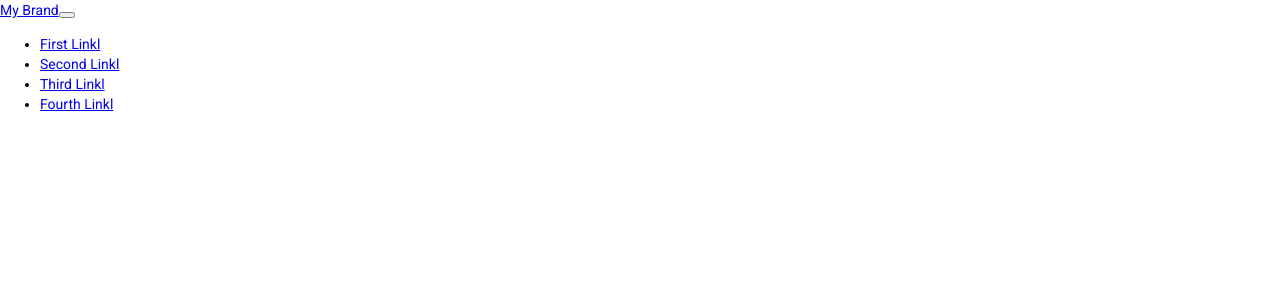
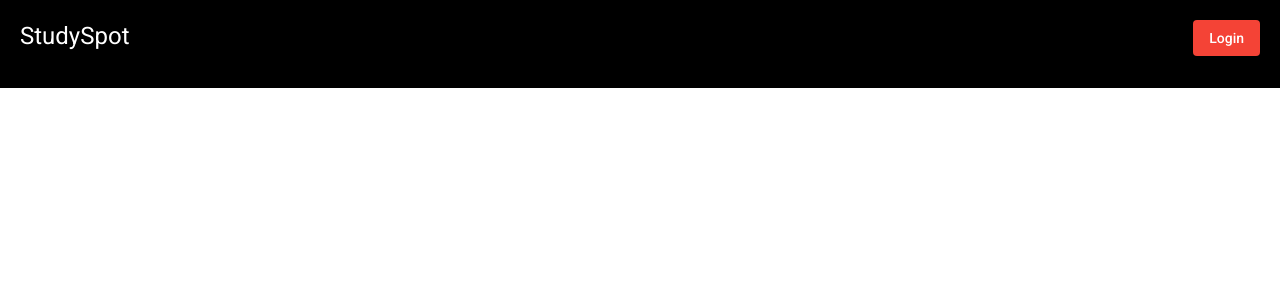
Before and after one commit to 2Simple4u/StudySpot, an Angular app in the folder StudySpot/: page /navbar in a window 1280 px wide. Shown: the top 300 px of the page. Built offline with nearby package versions, Linux system fonts and the light colour scheme.

Commit message:
One comp. loginPage is added and navbar is created

```diff
--- a/StudySpot/src/app/app.component.css
+++ b/StudySpot/src/app/app.component.css
@@ -0,0 +1,4 @@
+* {
+    margin: 0;
+    padding: 0;
+  }
--- a/StudySpot/src/app/home/home-navbar/home-navbar.component.css
+++ b/StudySpot/src/app/home/home-navbar/home-navbar.component.css
@@ -0,0 +1,15 @@
+.container{
+    display: flex;
+    padding: 20px;
+    background-color: black;
+    color: white;
+
+}
+.icon:hover{
+cursor:pointer;
+color: crimson;
+}
+
+.login_button{
+    margin-left: auto;
+}
--- a/StudySpot/src/app/home/home-navbar/home-navbar.component.html
+++ b/StudySpot/src/app/home/home-navbar/home-navbar.component.html
@@ -1,23 +1,9 @@
-<nav class="navbar  navbar-light  bg-light navbar-expand-sm">
-    <a class="navbar-brand" href="#">My Brand</a>
-    <button class="navbar-toggler" type="button" data-toggle="collapse" data-target="#navbarContent">
-      <span class="navbar-toggler-icon"></span>
-      </button>
+<div class=" container">
+    <div class="icon">
+        <h1>StudySpot</h1>
+    </div>
+    <div class="login_button">
+        <button mat-raised-button color="warn">Login</button>
+    </div>
 
-    <div class="collapse navbar-collapse" id="navbarContent">
-      <ul class="navbar-nav">
-        <li class="nav-item">
-          <a class="nav-link" href='#'>First Linkl</a>
-        </li>
-        <li class="nav-item">
-          <a class="nav-link" href='#'>Second Linkl</a>
-        </li>
-        <li class="nav-item">
-          <a class="nav-link" href='#'>Third Linkl</a>
-        </li>
-        <li class="nav-item">
-          <a class="nav-link" href='#'>Fourth Linkl</a>
-        </li>
-    </ul>
-   </div>
-  </nav>
+</div>
--- a/StudySpot/src/app/home/home-navbar/home-navbar.component.ts
+++ b/StudySpot/src/app/home/home-navbar/home-navbar.component.ts
@@ -1,7 +1,7 @@
 import { Component, OnInit } from '@angular/core';
 
 @Component({
-  selector: 'app-home-navbar',
+  selector: 'navbar',
   templateUrl: './home-navbar.component.html',
   styleUrls: ['./home-navbar.component.css']
 })
--- a/StudySpot/src/app/home/home.component.html
+++ b/StudySpot/src/app/home/home.component.html
@@ -1 +1 @@
-<p>home works!</p>
+<navbar></navbar>
--- /dev/null
+++ b/StudySpot/src/app/login-page/login-page.component.html
@@ -0,0 +1 @@
+<p>login-page works!</p>
--- /dev/null
+++ b/StudySpot/src/app/login-page/login-page.component.ts
@@ -0,0 +1,15 @@
+import { Component, OnInit } from '@angular/core';
+
+@Component({
+  selector: 'app-login-page',
+  templateUrl: './login-page.component.html',
+  styleUrls: ['./login-page.component.css']
+})
+export class LoginPageComponent implements OnInit {
+
+  constructor() { }
+
+  ngOnInit(): void {
+  }
+
+}
```
Also changed, not shown: StudySpot/src/app/app.module.ts (+12 -3 lines), StudySpot/src/app/login-page/login-page.component.css (added), 1 other file (tests, documents, lock files or other folders).
